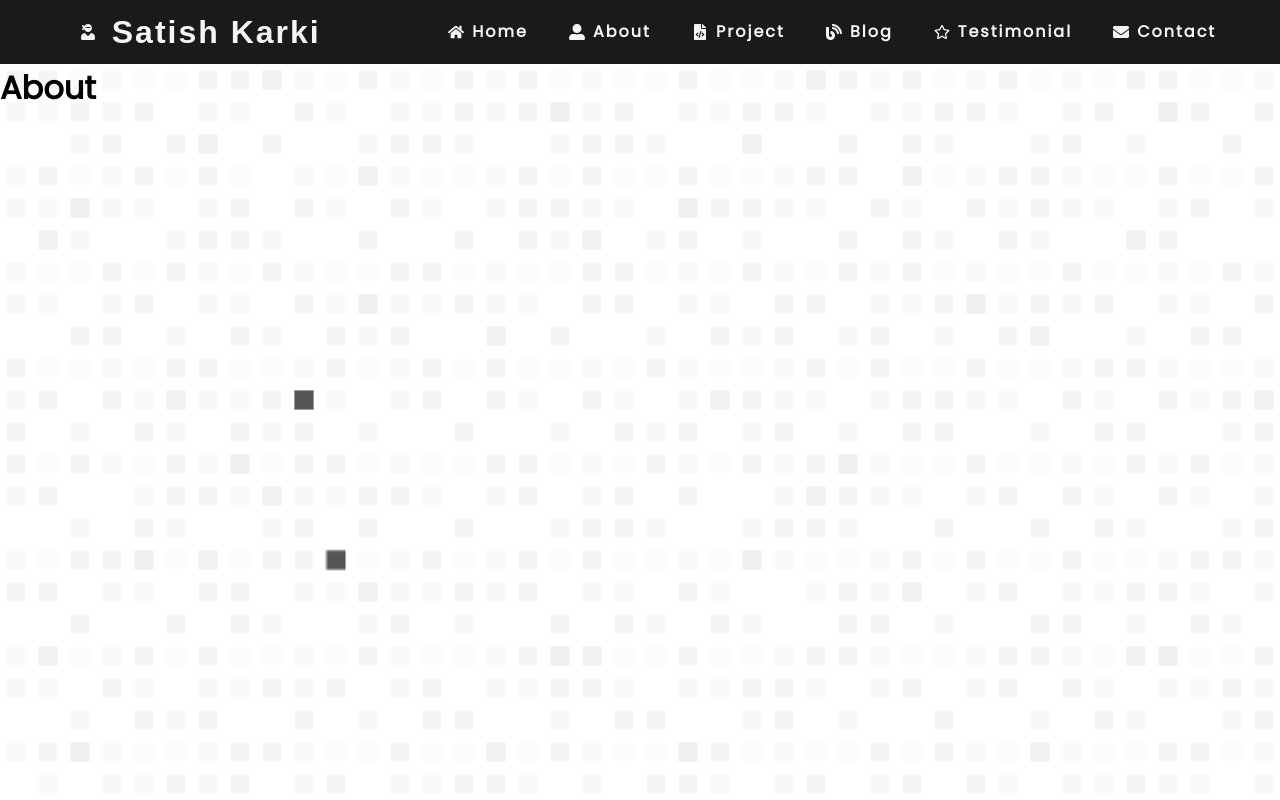
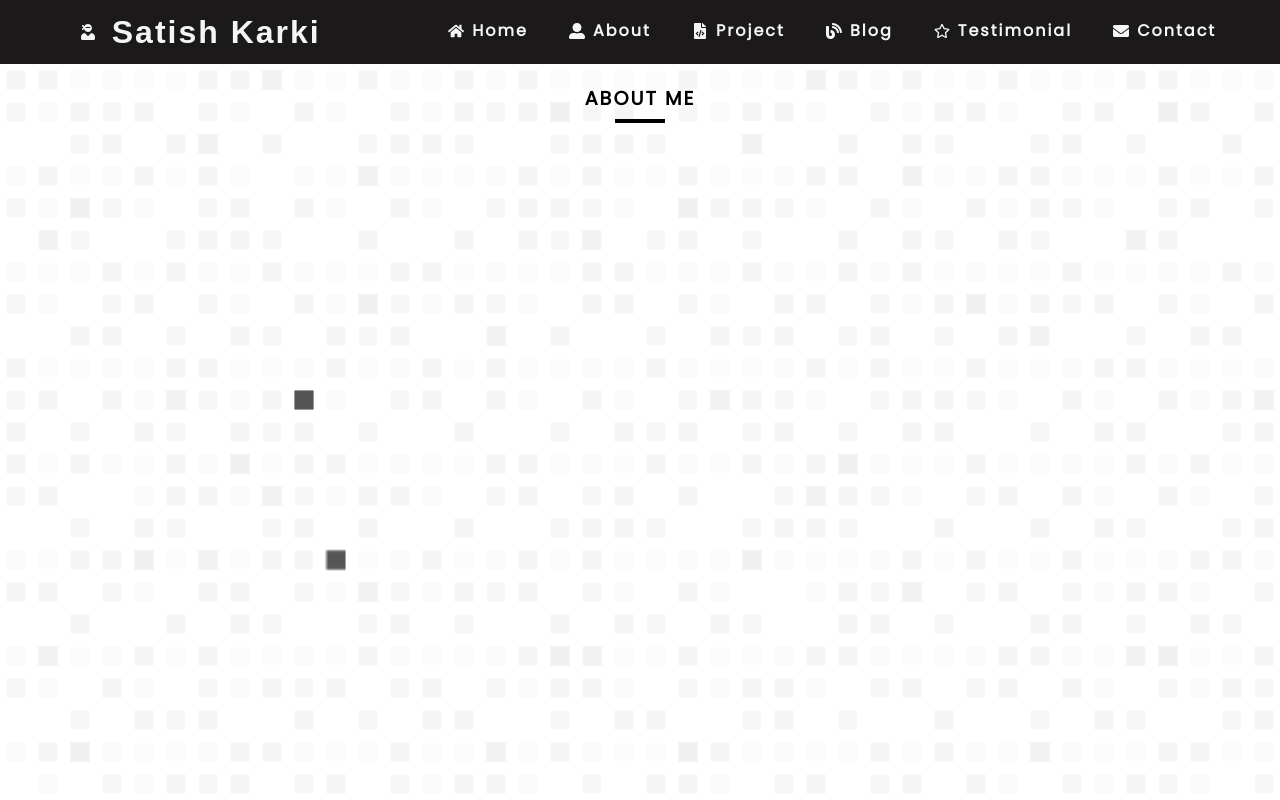
Before and after one commit to satishkarki/blog, a React (Create React App) app: page /about in a window 1280 px wide. Built offline with nearby package versions, Linux system fonts and the light colour scheme; a web font is replaced by a local one.

Commit message:
Start working on About Timeline

```diff
--- a/src/pages/About.js
+++ b/src/pages/About.js
@@ -1,10 +1,13 @@
 import React from "react";
+import "../style/About.css"
 
 function About() {
   return (
-    <div>
-      <h1 className="about">About</h1>
+   <section className="about">
+    <div class="title">
+      <h2>About Me</h2>
     </div>
+   </section>
   );
 }
 
--- /dev/null
+++ b/src/style/About.css
@@ -0,0 +1,41 @@
+:root{
+    --black: #000000;
+    --black2: #1b1919;
+    --blue:#091353;
+    --white: whitesmoke;
+    --green:#346751;
+}
+
+
+
+.about{
+    height: 92vh;
+    min-height: 92vh;
+    width: 100%;
+    padding:20px 20px;
+    justify-content: center;
+}
+.about .title{
+    justify-content: center;
+    justify-items: center;
+    text-align: center;
+}
+.about .title h2{
+    position: relative;
+    text-transform: uppercase;
+    letter-spacing: 2px;
+    font-size: 1.2em;
+    margin-bottom: 30px;
+    font-weight: bold;
+
+}
+.about .title h2::before{
+    content: '';
+    position: absolute;
+    left: 50%;
+    transform: translateX(-50%);
+    bottom: -10px;
+    width: 50px;
+    height: 4px;
+    background: var(--black);
+}
--- a/src/style/Home.css
+++ b/src/style/Home.css
@@ -12,6 +12,7 @@
     min-height: 92vh;
 }
 .banner{
+    width: 100%;
     display: flex;
     flex-direction: column;
     justify-content: center;
@@ -85,14 +86,13 @@
     text-decoration: none;
     border-radius: 10px;
     cursor: pointer;
-    /* z-index: -1; */
+
 }
 .btn:hover{
     background: var(--green)
 }
 
 .socialMedia{
-    /* position: absolute; */
     bottom: 20px;
     display: flex;
     margin-top: 2rem;
--- a/src/style/NavBar.css
+++ b/src/style/NavBar.css
@@ -72,19 +72,21 @@
     display: flex;
     justify-content: space-between;
     cursor:pointer;
-    border-radius: 5px;
     transition: 0.2s all ease-out;
-
     align-items: center;
+    border-bottom: 2px solid transparent;
 
 
 
 
 }
 .nav-items a:hover{
-    background-color: lightgray;
-    color: #1b1919;
+    color: lightskyblue;
+    border-bottom: 2px solid lightskyblue;
+
 }
+
+
 .nav-items a svg {
     margin-right: 0.5rem;
 }
```
